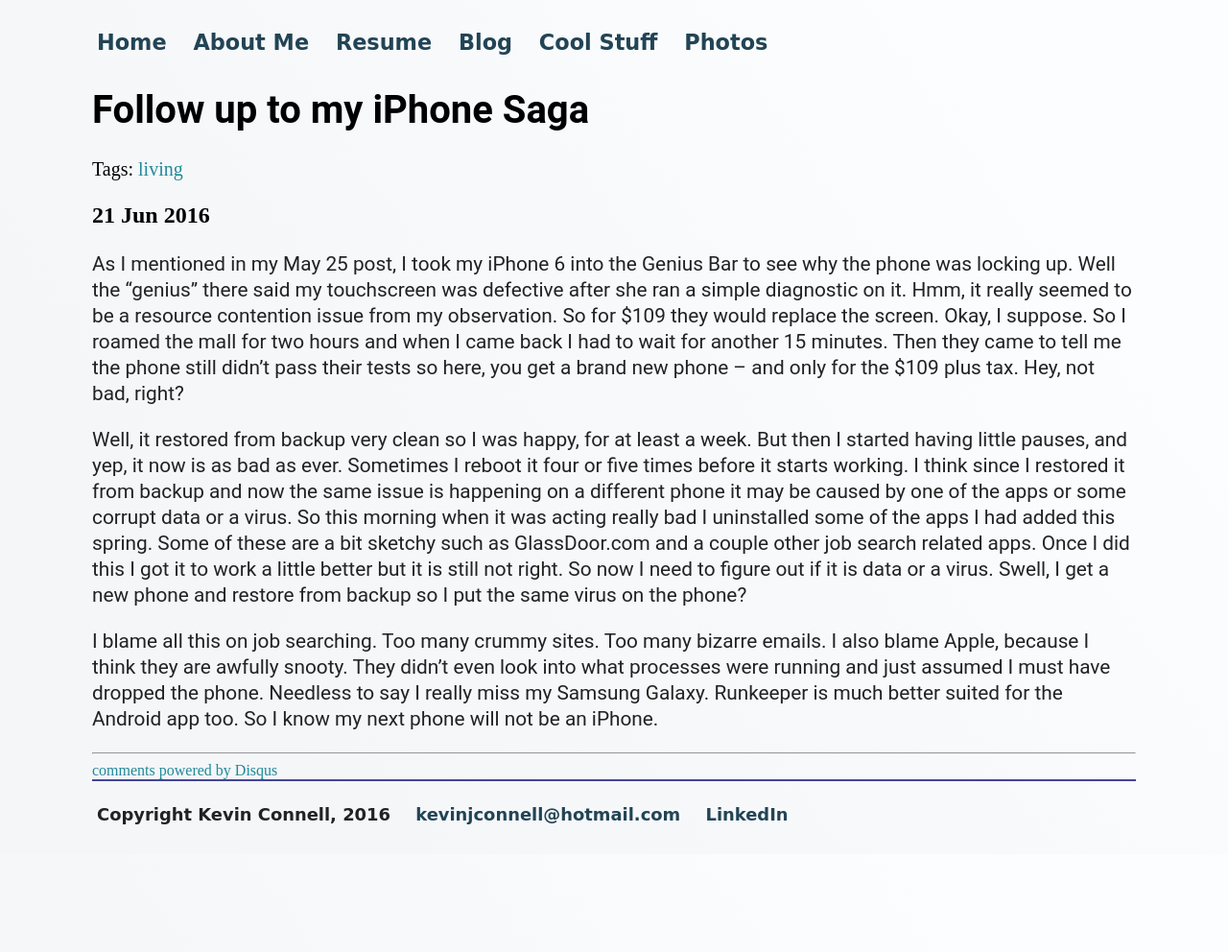
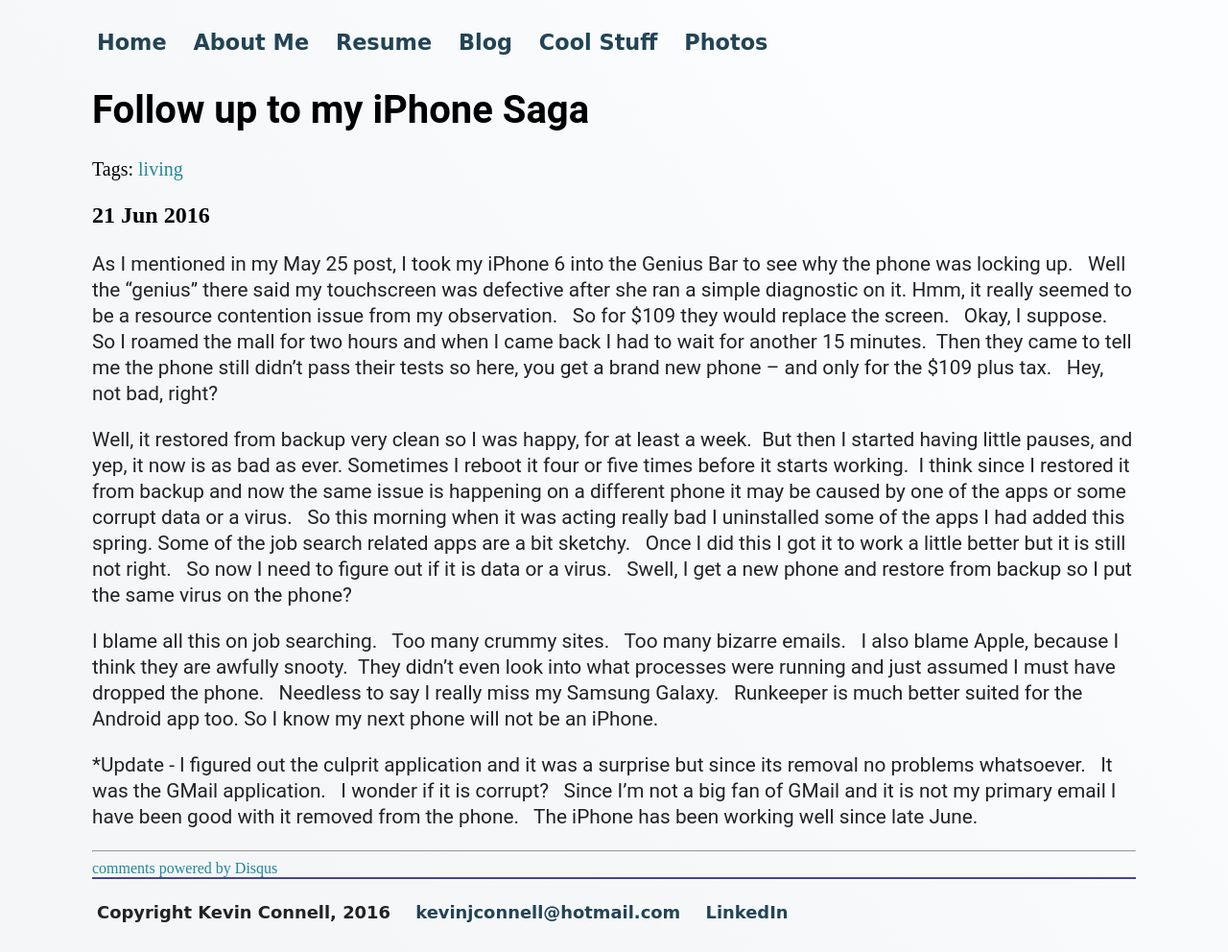
Before and after one commit to mo4dawg/mo4dawg.github.io, a Jekyll site: the page built from _posts/2016-06-21-iphone saga.md, in a window 1280 px wide. Shown: the whole page at 96% size. Built offline with Jekyll 4.4.1, drawn with Linux system fonts in a browser that asks for light colours; comment, search, counter and statistics services are not loaded; before the commit the page ends 900 px from its top, so only the background shows below that.

Commit message:
Update 2016-06-21-iphone saga.md

```diff
--- a/_posts/2016-06-21-iphone saga.md
+++ b/_posts/2016-06-21-iphone saga.md
@@ -6,8 +6,10 @@
 - living
 published: true
 ---
-As I mentioned in my May 25 post, I took my iPhone 6 into the Genius Bar to see why the phone was locking up.  Well the "genius" there said my touchscreen was defective after she ran a simple diagnostic on it.  Hmm, it really seemed to be a resource contention issue from my observation.  So for $109 they would replace the screen.  Okay, I suppose.  So I roamed the mall for two hours and when I came back I had to wait for another 15 minutes.  Then they came to tell me the phone still didn't pass their tests so here, you get a brand new phone – and only for the $109 plus tax.  Hey, not bad, right?
+As I mentioned in my May 25 post, I took my iPhone 6 into the Genius Bar to see why the phone was locking up. &nbsp; Well the "genius" there said my touchscreen was defective after she ran a simple diagnostic on it.  Hmm, it really seemed to be a resource contention issue from my observation. &nbsp; So for $109 they would replace the screen. &nbsp; Okay, I suppose. &nbsp; So I roamed the mall for two hours and when I came back I had to wait for another 15 minutes.&nbsp;  Then they came to tell me the phone still didn't pass their tests so here, you get a brand new phone – and only for the $109 plus tax. &nbsp; Hey, not bad, right?
 
-Well, it restored from backup very clean so I was happy, for at least a week.  But then I started having little pauses, and yep, it now is as bad as ever.  Sometimes I reboot it four or five times before it starts working.  I think since I restored it from backup and now the same issue is happening on a different phone it may be caused by one of the apps or some corrupt data or a virus.  So this morning when it was acting really bad I uninstalled some of the apps I had added this spring.  Some of these are a bit sketchy such as GlassDoor.com and a couple other job search related apps.  Once I did this I got it to work a little better but it is still not right.  So now I need to figure out if it is data or a virus.  Swell, I get a new phone and restore from backup so I put the same virus on the phone?
+Well, it restored from backup very clean so I was happy, for at least a week.&nbsp;  But then I started having little pauses, and yep, it now is as bad as ever.  Sometimes I reboot it four or five times before it starts working.&nbsp;  I think since I restored it from backup and now the same issue is happening on a different phone it may be caused by one of the apps or some corrupt data or a virus. &nbsp; So this morning when it was acting really bad I uninstalled some of the apps I had added this spring.  Some of the job search related apps are a bit sketchy.  &nbsp; Once I did this I got it to work a little better but it is still not right. &nbsp; So now I need to figure out if it is data or a virus.  &nbsp; Swell, I get a new phone and restore from backup so I put the same virus on the phone?
 
-I blame all this on job searching.  Too many crummy sites.  Too many bizarre emails.  I also blame Apple, because I think they are awfully snooty.  They didn't even look into what processes were running and just assumed I must have dropped the phone.  Needless to say I really miss my Samsung Galaxy.  Runkeeper is much better suited for the Android app too.  So I know my next phone will not be an iPhone.
+I blame all this on job searching.  &nbsp; Too many crummy sites.  &nbsp; Too many bizarre emails.  &nbsp; I also blame Apple, because I think they are awfully snooty.   &nbsp;They didn't even look into what processes were running and just assumed I must have dropped the phone. &nbsp;  Needless to say I really miss my Samsung Galaxy.  &nbsp; Runkeeper is much better suited for the Android app too.  So I know my next phone will not be an iPhone.
+
+ *Update - I figured out the culprit application and it was a surprise but since its removal no problems whatsoever. &nbsp; It was the GMail application. &nbsp; I wonder if it is corrupt? &nbsp; Since I'm not a big fan of GMail and it is not my primary email I have been good with it removed from the phone.  &nbsp;  The iPhone has been working well since late June.
```
